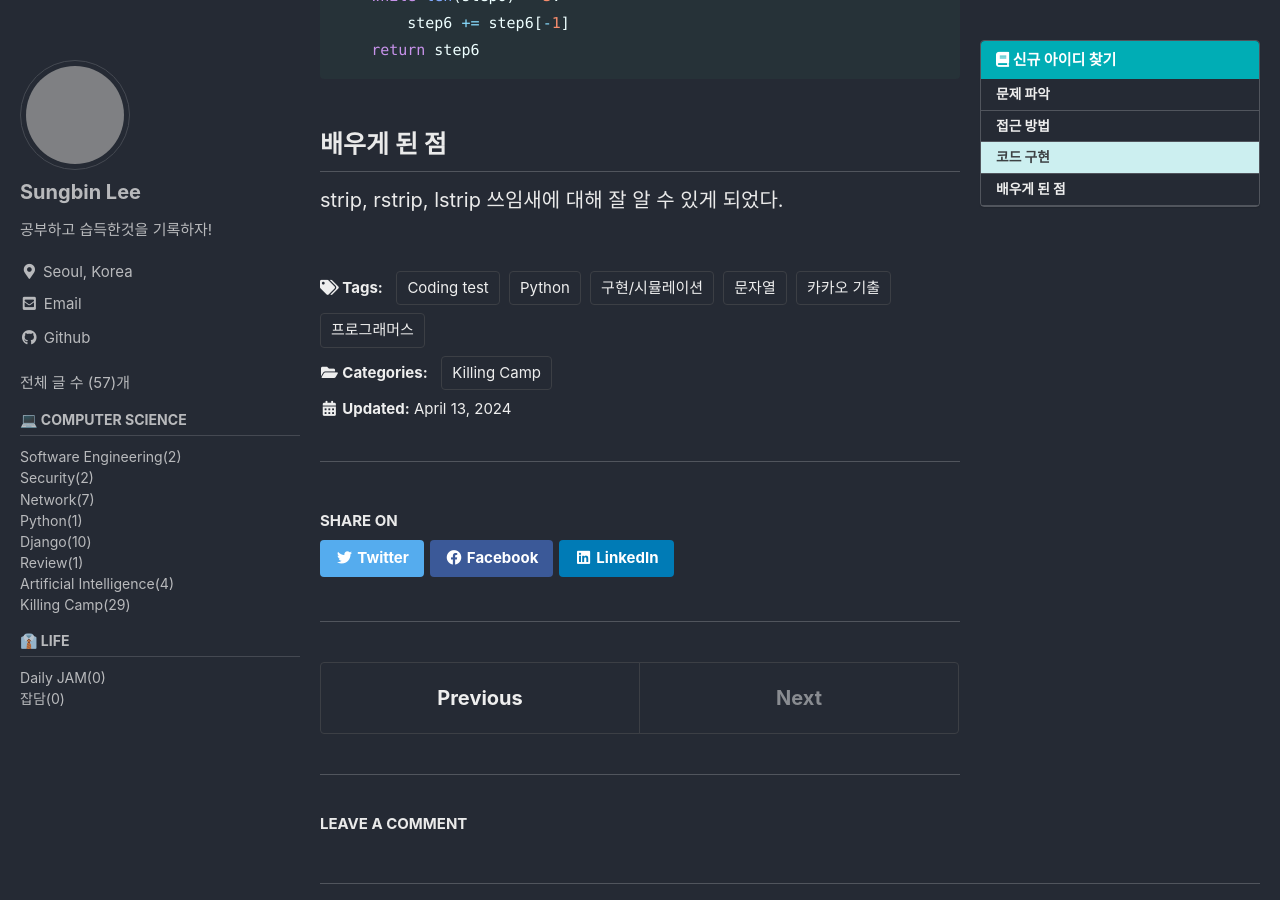
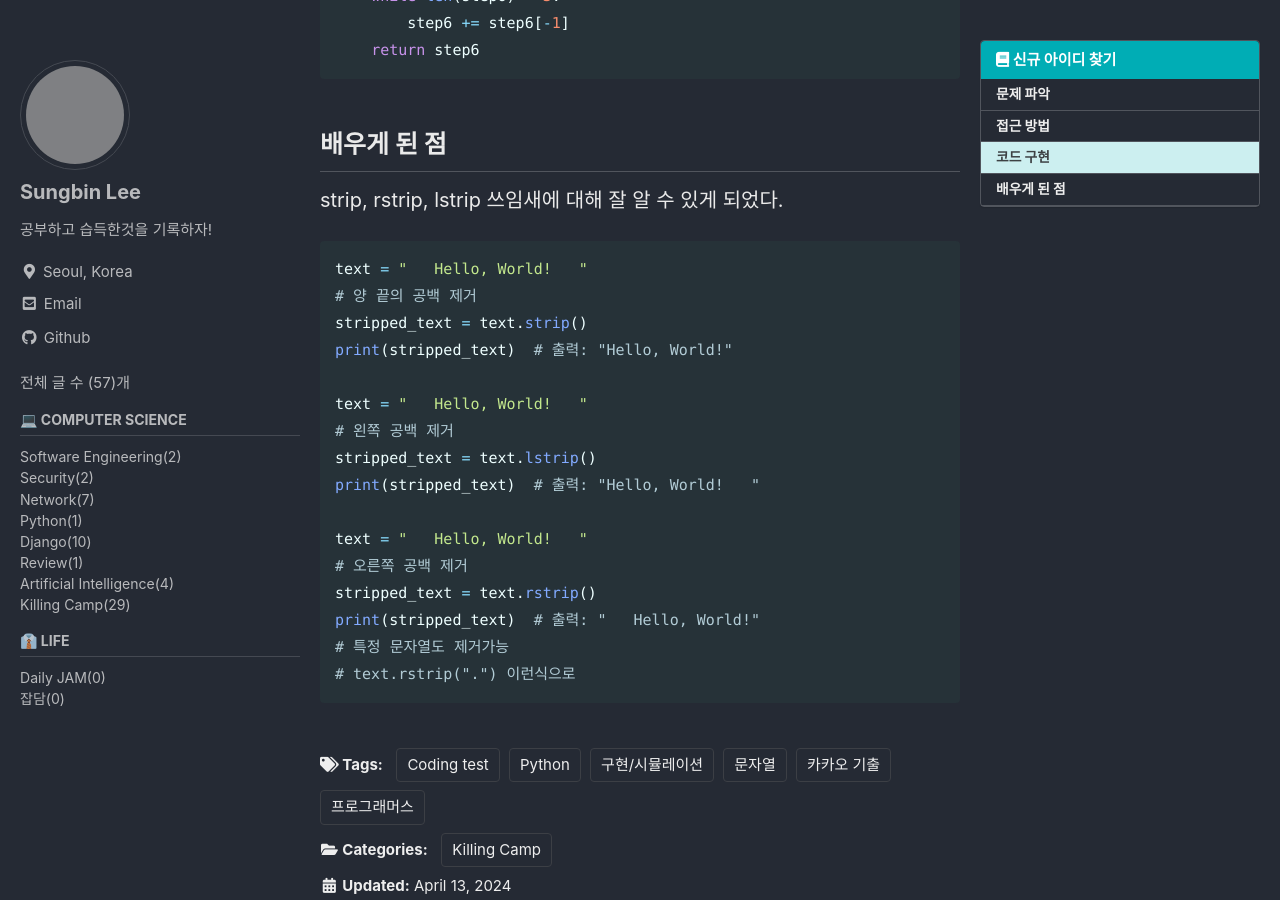
Before and after one commit to sungbinlee/tech.sungbinlee.dev, a Jekyll site: the page built from _posts/Killing_Camp/2024-04-13-신규-아이디-추천.md, in a window 1280 px wide and 900 px high, scrolled down 2136 px. Built offline with Jekyll 4.4.1, drawn with Linux system fonts in a browser that asks for light colours; cached includes are drawn as plain includes; comment, search, counter and statistics services are not loaded; grey boxes are pictures that could not be loaded.

Commit message:
Update 2024-04-13-신규-아이디-추천.md

````diff
--- a/_posts/Killing_Camp/2024-04-13-신규-아이디-추천.md
+++ b/_posts/Killing_Camp/2024-04-13-신규-아이디-추천.md
@@ -89,3 +89,21 @@ def solution(new_id):
 ## 배우게 된 점
 
 strip, rstrip, lstrip 쓰임새에 대해 잘 알 수 있게 되었다.
+```python
+text = "   Hello, World!   "
+# 양 끝의 공백 제거
+stripped_text = text.strip()
+print(stripped_text)  # 출력: "Hello, World!"
+
+text = "   Hello, World!   "
+# 왼쪽 공백 제거
+stripped_text = text.lstrip()
+print(stripped_text)  # 출력: "Hello, World!   "
+
+text = "   Hello, World!   "
+# 오른쪽 공백 제거
+stripped_text = text.rstrip()
+print(stripped_text)  # 출력: "   Hello, World!"
+# 특정 문자열도 제거가능
+# text.rstrip(".") 이런식으로
+```
````
